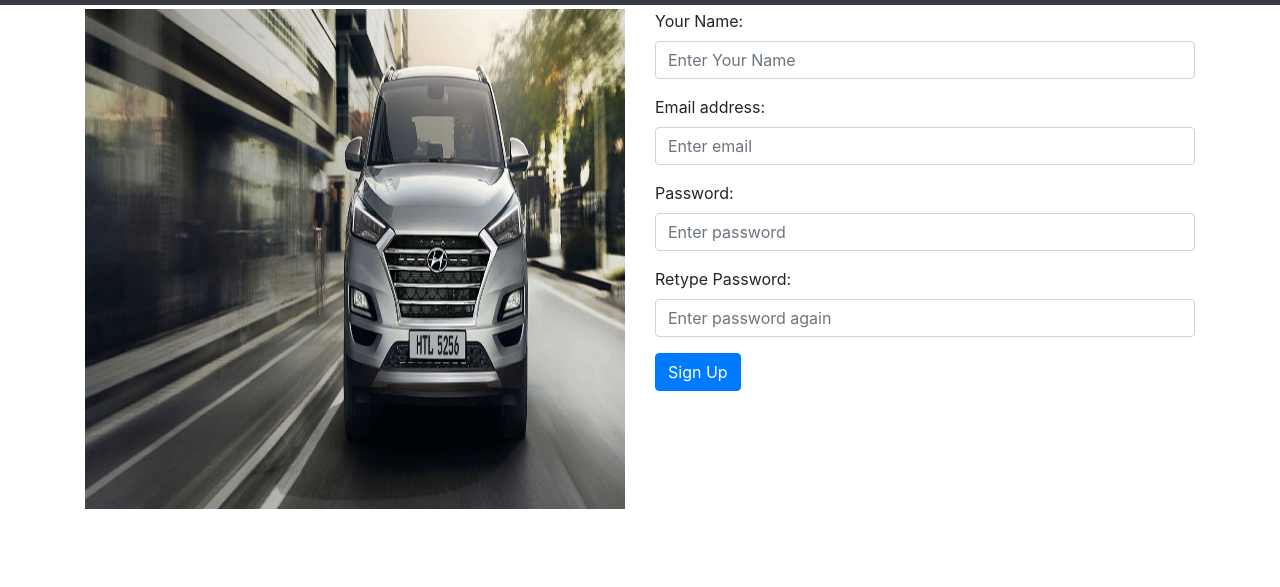
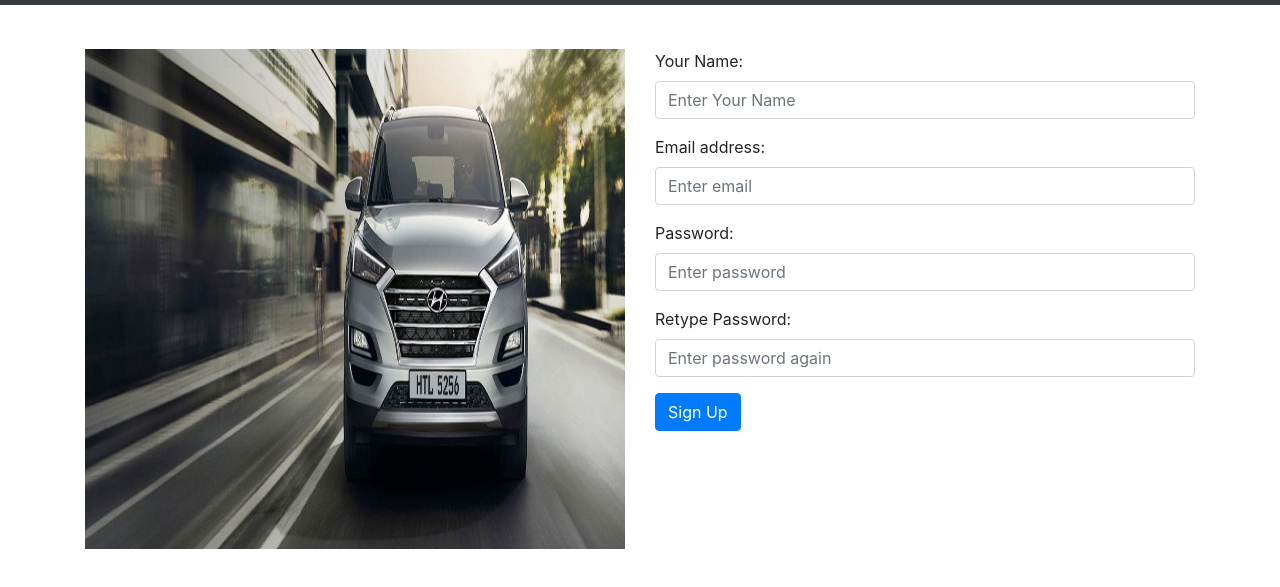
Before and after one commit to AhmadMuhammad2611/myproject2, a plain HTML site: page about.html in a window 1280 px wide. Shown: the part 51-638 px from the top of the page. Drawn offline with nearby package versions, Linux system fonts and the light colour scheme.

Commit message:
Update about.html

```diff
--- a/about.html
+++ b/about.html
@@ -38,7 +38,7 @@
           </div>
         </nav>
 
-        <div class="container" style="padding-top: 40px;">
+        <div class="container" style="padding-top: 80px;">
             <div class="row">
                 <div class="col-lg-6" style="margin-top: 20px;">
                     <img src="banner2.jpeg" style="width: 100%; height: 500px;">
```
